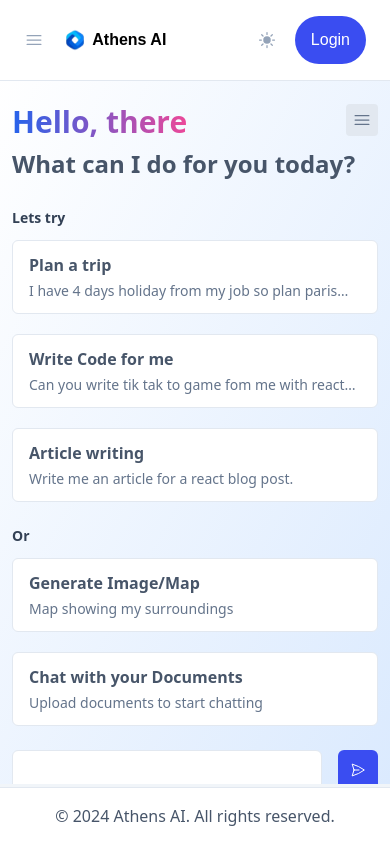
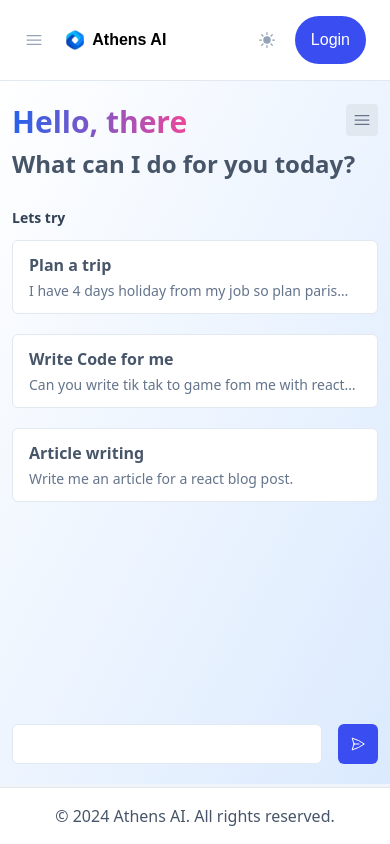
Before and after one commit to Njihia413/athens-ai, a React (Vite) app: page /guest in a window 390 px wide. Built offline with nearby package versions, Linux system fonts and the light colour scheme.

Commit message:
Slight changes

```diff
--- a/src/pages/Chat/Guest/index.jsx
+++ b/src/pages/Chat/Guest/index.jsx
@@ -314,7 +314,7 @@ function Guest() {
                                                     </div>
                                                 </div>
                                             </div>
-                                            <div className="">
+                                            <div className="hidden md:block">
                                                 <h5 className="font-bold text-sm mb-3 text-slate-700 dark:text-slate-100">Or </h5>
                                                 <div
                                                     className="grid grid-flow-dense sm:grid-cols-2 md:grid-cols-3 gap-5">
```
